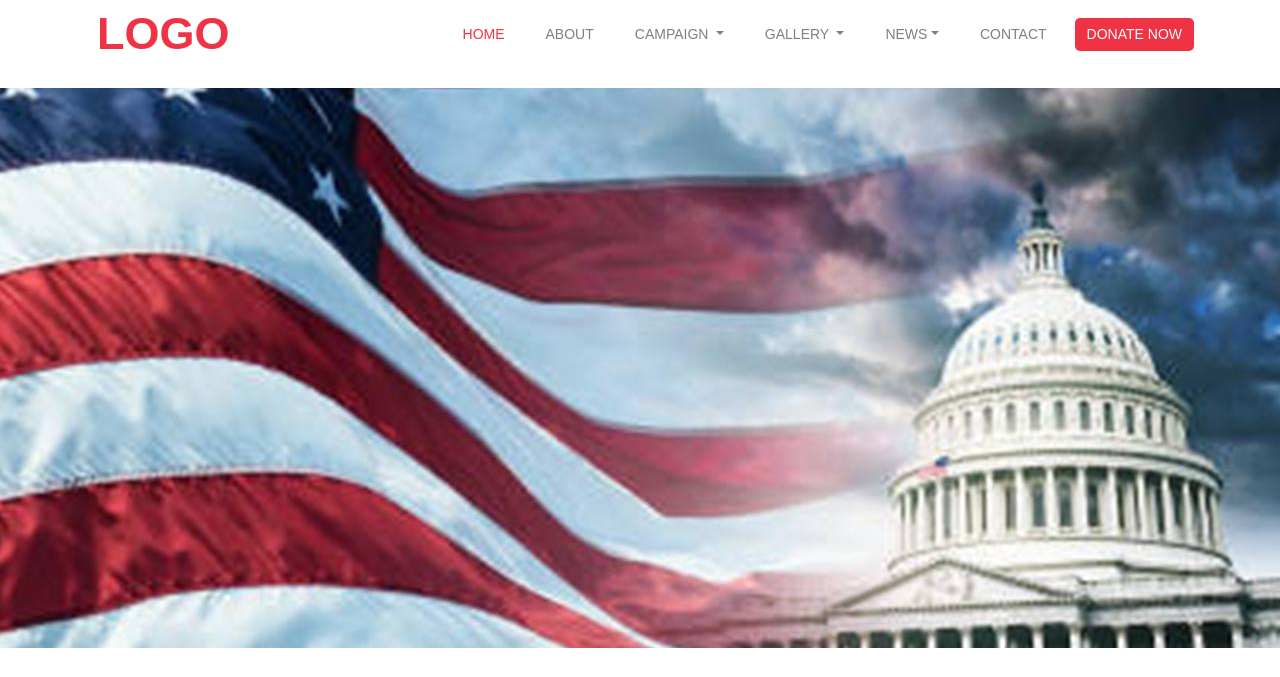
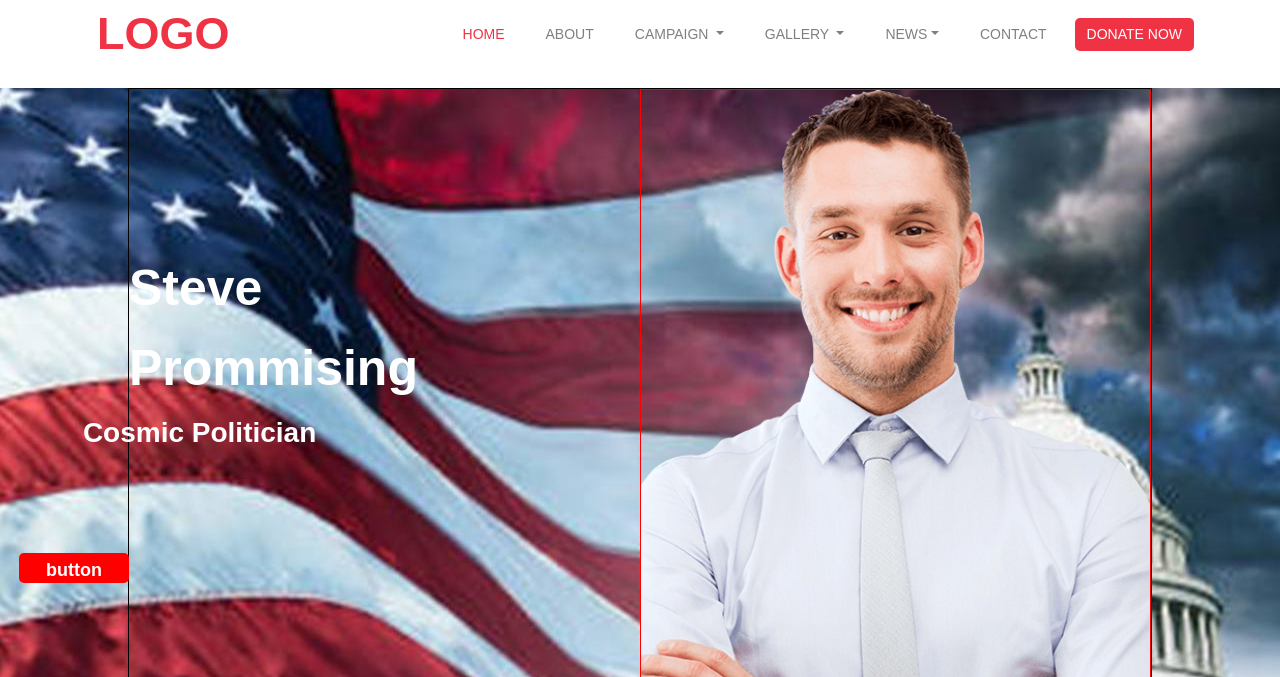
Before and after one commit to tomkowalczyktk/Political, a plain HTML site: page index.html in a window 1280 px wide. Shown: the part 52-729 px from the top of the page. Drawn offline with nearby package versions, Linux system fonts and the light colour scheme.

Commit message:
before pull from Mr H

```diff
--- a/css/main.css
+++ b/css/main.css
@@ -46,7 +46,7 @@ section:not(.section--only) {
   border-color: var(--primaryColor);
 }
 
-
+/*
 .section__main {
   background-image: url('../images/bg_top_photo1.jpg');
   min-height: 700px;
@@ -54,6 +54,7 @@ section:not(.section--only) {
   background-position: center;
 
 }
+*/
 
 
 
--- a/index.html
+++ b/index.html
@@ -26,6 +26,13 @@
 
 <body class=>
   <section class="section section__main ">
+    <div class="container container-slider">
+      <div class="name name1">Steve</div>
+      <div class="name name2">Prommising</div>
+      <div class="descr">Cosmic Politician</div>
+      <div class="button">button</div>
+      <div class="pic"></div>
+    </div>
     <section class="section-header">
       <div class="header header-contactbar">
         <div class="container container-contactbar">
--- a/sass/components/_section-header.scss
+++ b/sass/components/_section-header.scss
@@ -2,6 +2,7 @@
     width: 100%;
     margin: 0;
     padding: 0;
+    margin-bottom: 2em;
 
     .header-contactbar{
         height: 45px;
--- /dev/null
+++ b/sass/components/_section__main.scss
@@ -0,0 +1,6 @@
+.section__main {
+    background-image: url("../images/bg_top_photo1.jpg");
+    min-height: 700px;
+    width: 100%;
+    background-position: center;
+  }
--- a/sass/screen.scss
+++ b/sass/screen.scss
@@ -4,6 +4,10 @@
  * <link href="/stylesheets/screen.css" media="screen, projection" rel="stylesheet" type="text/css" /> */
 
 @import "compass/reset";
+@import "shared/main";
+@import "shared/bootstrap-override";
+@import "components/section__main";
+@import "shared/bootstrap-override";
 @import "components/section-header";
 @import "components/header-navbar";
 @import "components/feature";
@@ -15,3 +19,115 @@
 @import "components/section__subscribe";
 @import "components/section-news";
 @import "components/section-footer";
+
+
+.section__main {
+    background-image: url('../images/bg_top_photo1.jpg');
+    min-height: 950px;
+    width: 100%;
+    background-position: center;
+    position:relative;
+    z-index: 6;
+
+   .container-slider{
+        height:810px;
+        width:80%;
+        border:1px solid black;
+        display: block;
+        position:absolute;
+        bottom: 0;
+        left:10%;
+        z-index: 5;
+
+        .name{
+          font-size:50px;
+          font-family: "Poppins", sans-serif;
+          font-weight:900;
+          color:white;
+          z-index: 4;
+        }
+        .name1{
+          position:absolute;
+          top:20%;
+          left:0;
+          display:block;
+          z-index: 4;
+          animation: sideSlide 2s ease 2s forwards;
+        }
+        .name2{
+          position:absolute;
+          top:30%;
+          left:0;
+          z-index: 4;
+          animation: sideSlide 2s ease 3s forwards;
+        }
+        .descr{
+          font-size:28px;
+          font-family: "Poppins", sans-serif;
+          font-weight:700;
+          color:white;
+          position:absolute;
+          top:40%;
+          left:0;
+          z-index: 4;
+          animation: sideSlide 2s ease 4s forwards;
+        }
+        .button{
+          font-size:18px;
+          font-family: "Poppins", sans-serif;
+          font-weight:600;
+          text-align:center;
+          color:white;
+          margin-top:20px;
+          padding-top:4px;
+          height:30px;
+          width:110px;
+          background-color:red;
+          border-radius:5px;
+          position:absolute;
+          top:55%;
+          left:0;
+          z-index: 4;
+          animation: sideSlide 2s ease 5s forwards;
+        }
+        .pic{
+          height:100%;
+          width:50%;
+          background-image: url('../images/white_guy.png');
+          background-position: center; /* Center the image */
+          background-repeat: no-repeat; /* Do not repeat the image */
+          background-size: cover; /* Resize the background image to cover the entire container */
+          border:1px solid red;
+          position:absolute;
+          bottom:0%;
+          right:0;
+          animation: pic 2s ease forwards;
+          z-index:4;
+        }
+    }
+
+}
+@keyframes pic{
+    0%{
+      transform: translate(0,100%);
+
+    }
+    100%{
+      transform: translate(0,0);
+    }
+  }
+  body{
+    background-color:rgba(2,3,5,0.9);
+    z-index: 2;
+  }
+
+  @keyframes sideSlide{
+    0%{
+      transform: translate(-100%,0);
+
+    }
+    100%{
+      transform: translate(0,0);
+
+    }
+  }
```
Also changed, not shown: images/white_guy.png (added), stylesheets/screen.css.
